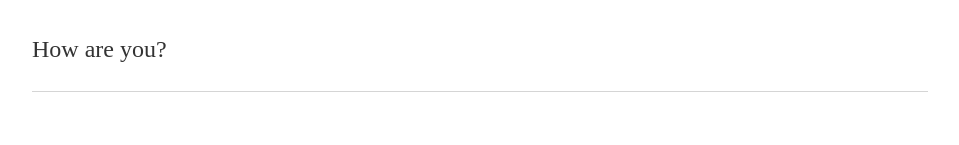
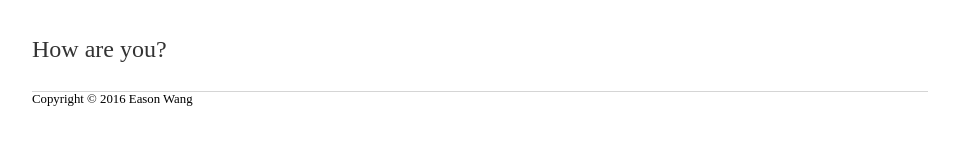
Before and after one commit to Eason666/Easonwang.github.io, a Jekyll site: the page built from index.html, in a window 1280 px wide. Shown: the part 164-309 px from the top of the page, without its empty margins (160-1119 px from the left). Built offline with Jekyll 4.4.1, drawn with Linux system fonts in a browser that asks for light colours.

Commit message:
Update default.html

```diff
--- a/_layouts/default.html
+++ b/_layouts/default.html
@@ -20,7 +20,7 @@
 
 			</div><!-- /.container -->
 			<footer>
-
+	    		Copyright &copy; 2016 Eason Wang
 			</footer>
 		</body>
 	</html>
```
